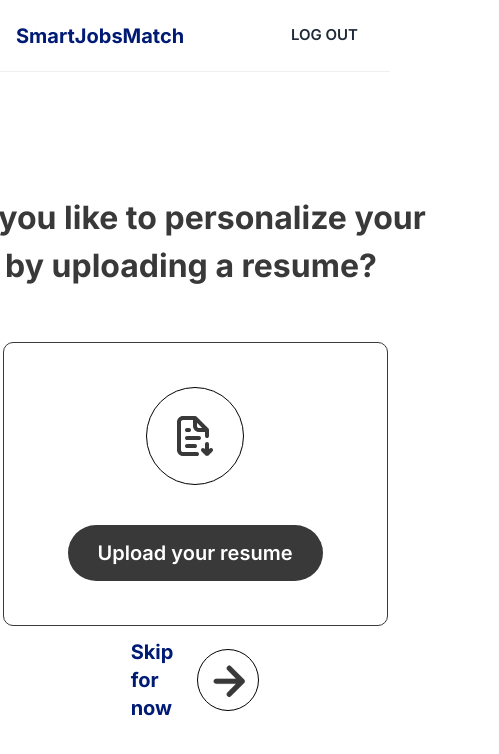
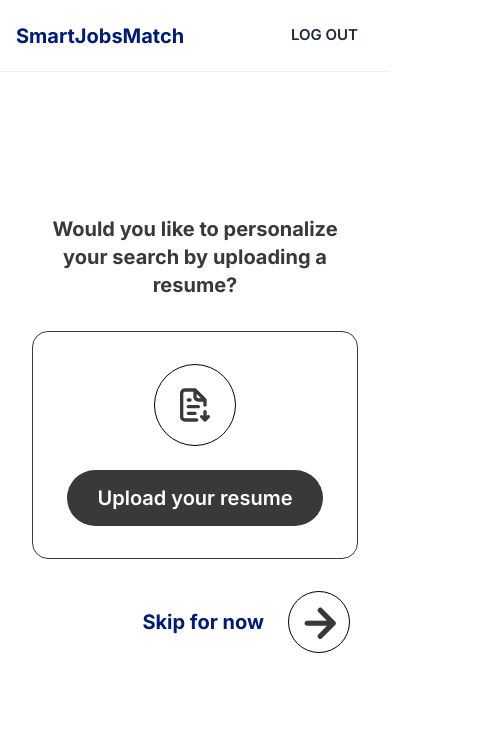
Before and after one commit to sstatar/smartjobmatch-frontend, a Next.js app: page /uploadResume in a window 390 px wide. Shown: the top 754 px of the page, 499 px wide, since content can reach past the window. Built offline with nearby package versions, Linux system fonts and the light colour scheme; no server answers.

Commit message:
feat: make upload resume page and components responsive

```diff
--- a/app/(applicant)/uploadResume/UploadResumeClient.tsx
+++ b/app/(applicant)/uploadResume/UploadResumeClient.tsx
@@ -6,10 +6,7 @@ import SkipButton from "@/components/ui/SkipButton";
 import ProgressBar from "@/components/ui/ProgressBar";
 import { useRouter } from "next/navigation";
 import ShowResumePreview from "@/components/applicant/ShowResumePreview";
-import {
-    analyzeResumeAction,
-    uploadResumeAction,
-} from "@/app/actions/resume";
+import { analyzeResumeAction, uploadResumeAction } from "@/app/actions/resume";
 
 type Step = "upload" | "preview" | "analyzing";
 
@@ -23,48 +20,41 @@ export default function UploadResumeClient() {
         setStep("analyzing");
         setProgress(0);
 
-        // 💡 1. เปิดโหมด Fake Progress วิ่งทีละ 5% รันทุกๆ ครึ่งวินาที
         const progressInterval = setInterval(() => {
             setProgress((prev) => (prev >= 90 ? 90 : prev + 5));
         }, 500);
 
         try {
-            // 💡 2. Step 1: อัปโหลดไฟล์ไปที่ Backend ก่อน
             const formData = new FormData();
-            formData.append("resume", selectedFile); // ชื่อ key "resume" ตามที่ uploadResumeAction รับ
+            formData.append("resume", selectedFile);
 
             const uploadResult = await uploadResumeAction(formData);
             if (!uploadResult.success) {
                 throw new Error(uploadResult.error);
             }
 
-            // 💡 3. Step 2: สั่งให้ AI วิเคราะห์ไฟล์ที่เพิ่งอัปโหลด
             const analyzeResult = await analyzeResumeAction();
             if (!analyzeResult.success) {
                 throw new Error(analyzeResult.error);
             }
 
-            // 💡 4. เมื่อทุกอย่างเสร็จสมบูรณ์ หยุดหลอดและกระชากไป 100%
             clearInterval(progressInterval);
             setProgress(100);
             console.log("Analyze Success!", analyzeResult.data);
 
-            // รอให้ผู้ใช้เห็น 100% แป๊บนึง ค่อยเด้งไปหน้าโฮม
             setTimeout(() => {
                 router.push("/profile/resume");
             }, 800);
         } catch (error) {
-            // 💡 1. ลบ : any ออก ปล่อยให้มันเป็น unknown ไป
             clearInterval(progressInterval);
             console.error("Error pipeline:", error);
 
-            // 💡 2. เช็คก่อนว่า error ที่โยนมาเป็นก้อน Error Object จริงไหม
-            let errorMessage = "เกิดข้อผิดพลาดบางอย่าง กรุณาลองใหม่"; // ข้อความกันเหนียว
+            let errorMessage = "เกิดข้อผิดพลาดบางอย่าง กรุณาลองใหม่";
 
             if (error instanceof Error) {
-                errorMessage = error.message; // ถ้าเป็น Error ค่อยดึง .message มาใช้
+                errorMessage = error.message;
             } else if (typeof error === "string") {
-                errorMessage = error; // ถ้าโยนมาเป็น String ก็จับใส่เลย
+                errorMessage = error;
             }
 
             alert(`Analysis failed: ${errorMessage}`);
@@ -74,15 +64,20 @@ export default function UploadResumeClient() {
     };
 
     return (
-        <>
-            <div className="flex flex-col items-center gap-13">
+        // 💡 1. เพิ่ม w-full และ max-w-4xl เพื่อคุมขนาดสูงสุดบนจอคอม
+        <div className="w-full max-w-4xl mx-auto flex flex-col items-center -mt-12 md:mt-0">
+            <div className="flex flex-col items-center gap-8 md:gap-13 w-full">
                 {step === "upload" && (
                     <>
-                        <h1 className="text-accent text-heading-200 font-(--weight-heading)">
+                        {/* 💡 2. ใส่ text-center และ ปรับขนาดฟอนต์บนมือถือ */}
+                        <h1 className="text-accent text-xl sm:text-2xl md:text-heading-200 font-(--weight-heading) text-center px-4">
                             Would you like to personalize your search by
-                            uploading a resume?
+                            <br className="hidden md:block" /> uploading a
+                            resume?
                         </h1>
 
+                        {/* 💡 3. หุ้มกล่องนี้ด้วย w-full เพื่อให้ขยายได้เต็มที่ตามที่ Layout นอกอนุญาต */}
+                        <div className="w-full px-4 md:px-0">
                             <ResumeUploadCard
                                 file={file}
                                 onFileSelect={(f) => setFile(f)}
@@ -91,31 +86,36 @@ export default function UploadResumeClient() {
                                     if (file) handleAnalyze(file);
                                 }}
                             />
+                        </div>
                     </>
                 )}
 
                 {step === "preview" && file && (
+                    <div className="w-full px-4 md:px-0">
                         <ShowResumePreview
                             file={file}
                             onConfirm={() => setStep("upload")}
                         />
+                    </div>
                 )}
 
                 {step === "analyzing" && (
-                    <div className="flex flex-col mt-30 gap-10">
-                        <h1 className="text-accent text-heading-1 font-(--weight-heading)">
-                            Analyze Your Resume
+                    // 💡 4. ลด margin-top บนจอมือถือ (mt-16) และคง mt-30 บนจอคอม
+                    <div className="flex flex-col md: gap-8 md:gap-10 w-full px-4 md:px-20 text-center">
+                        <h1 className="text-accent text-xl md:text-heading-1 font-(--weight-heading)">
+                            Analyzing Your Resume...
                         </h1>
-
                         <ProgressBar progress={progress} />
                     </div>
                 )}
             </div>
+
+            {/* 💡 5. แก้จุดตาย! เปลี่ยน mx-60 เป็นการจัด justify แทน */}
             {step === "upload" && (
-                <div className="mx-60 flex justify-end items-center gap-6">
+                <div className="w-full mt-8 md:mt-10 flex justify-end px-6 md:px-8">
                     <SkipButton href="/" />
                 </div>
             )}
-        </>
+        </div>
     );
 }
--- a/app/(applicant)/uploadResume/components/ResumeUploadCard.tsx
+++ b/app/(applicant)/uploadResume/components/ResumeUploadCard.tsx
@@ -24,24 +24,25 @@ export default function ResumeUploadCard({
 
     const handleClick = () => {
         if (!file) {
-            // ยังไม่มีไฟล์ → เปิด file picker
             inputRef.current?.click();
         } else {
-            // มีไฟล์แล้ว → เรียก analyze
             onAnalyze();
         }
     };
 
     return (
+        // 💡 1. พระเอกคือ `w-full max-w-[450px] mx-auto` เพื่อให้กางเต็มที่บนมือถือ แต่ถูกล็อกขนาดไว้บนจอคอม
+        // 💡 2. ปรับ Padding: px-6 py-8 (บนมือถือ) และขยายเป็น px-16 py-11 (บนจอคอม md ขึ้นไป)
         <div
-            className={`relative flex flex-col items-center justify-center px-16 py-11 rounded-sm border ${
+            className={`relative w-full max-w-[450px] mx-auto flex flex-col items-center justify-center px-6 py-8 md:px-16 md:py-11 rounded-2xl border ${
                 file ? "border-success" : "border-accent"
             }`}
         >
             {file && (
-                <div className="absolute top-6 right-6">
+                // 💡 3. ปรับปุ่มกากบาท (ลบไฟล์) ให้ชิดขอบขึ้นนิดนึงบนจอมือถือ
+                <div className="absolute top-4 right-4 md:top-6 md:right-6">
                     <Cross
-                        className="cursor-pointer"
+                        className="cursor-pointer text-gray-500 hover:text-red-500 transition-colors"
                         onClick={() => {
                             onFileSelect(null);
                             if (inputRef.current) {
@@ -53,19 +54,21 @@ export default function ResumeUploadCard({
             )}
             <div
                 className={`flex flex-col items-center justify-center ${
-                    file ? "gap-3" : "gap-10"
+                    file ? "gap-4 md:gap-5" : "gap-6 md:gap-10" // 💡 ลดช่องว่างบนมือถือลงนิดนึง
                 }`}
             >
-                <ContentCircle padding="p-6">
-                    <IconDownload className="w-12 h-12 text-accent" />
+                <ContentCircle padding="p-5 md:p-6">
+                    <IconDownload className="w-10 h-10 md:w-12 md:h-12 text-accent" />
                 </ContentCircle>
+
                 {file && (
                     <div
-                        className="flex gap-2 items-center"
+                        className="flex gap-2 items-center cursor-pointer hover:opacity-80 transition-opacity w-full max-w-[250px]"
                         onClick={onPreview}
                     >
-                        <CheckIcon className="w-5 h-5 text-success" />
-                        <span className="underline text-primary font-medium">
+                        <CheckIcon className="w-5 h-5 flex-shrink-0 text-success" />
+                        {/* 💡 4. เพิ่ม truncate ป้องกันกรณีอัปโหลดไฟล์ที่ชื่อยาวมากๆ แล้วดันกล่องพัง */}
+                        <span className="underline text-primary font-medium truncate">
                             {file.name}
                         </span>
                     </div>
@@ -73,13 +76,12 @@ export default function ResumeUploadCard({
 
                 <ButtonSecond
                     variant={file ? "primary" : "tertiary"}
-                    className={file ? "px-10" : ""}
+                    className={file ? "px-8 md:px-10" : "w-full"} // 💡 ถ้ายังไม่มีไฟล์ ให้ปุ่มกางเต็ม w-full เพื่อให้กดง่ายบนมือถือ
                     onClick={handleClick}
                 >
                     {file ? "Analyze Resume" : "Upload your resume"}
                 </ButtonSecond>
 
-                {/* input ซ่อน */}
                 <input
                     type="file"
                     ref={inputRef}
```
Lines whose indentation alone changed are shown as unchanged.
